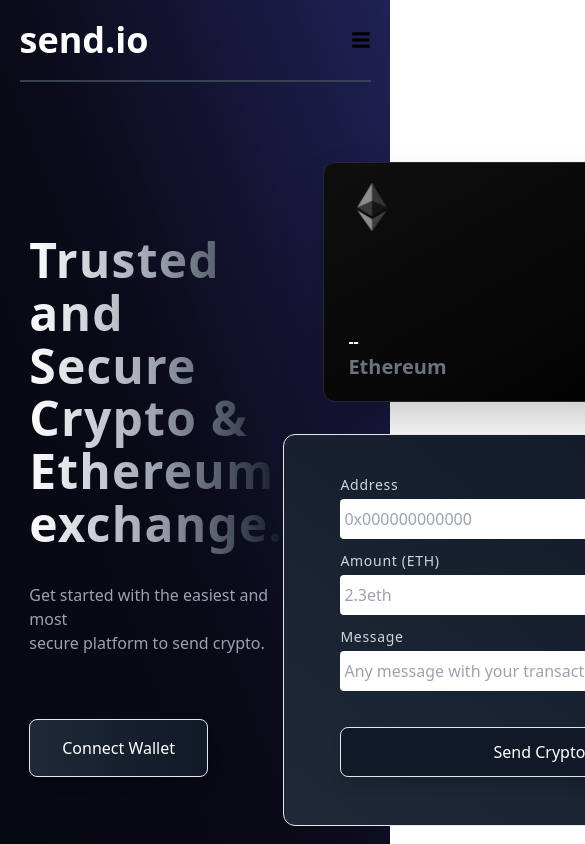
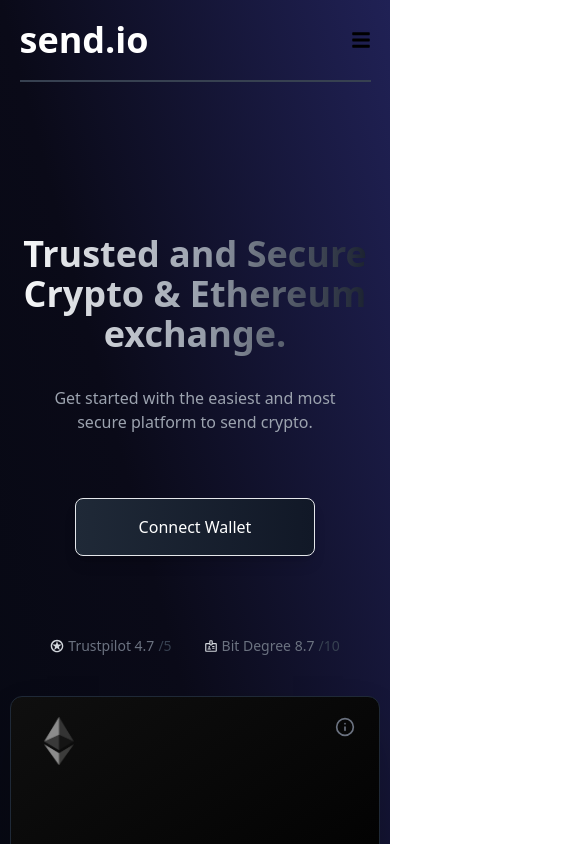
Before and after one commit to Aman-Mandal/Send-IT, a React (Vite) app in the folder client/: page / in a window 390 px wide. Shown: the top 844 px of the page, 585 px wide, since content can reach past the window. Built offline with nearby package versions, Linux system fonts and the light colour scheme.

Commit message:
Made the header responsive

```diff
--- a/client/src/components/Header/Header.jsx
+++ b/client/src/components/Header/Header.jsx
@@ -39,24 +39,24 @@
     <header className="bg-gradient-to-tr min-h-screen from-[#050810] via-[#0A0A18] to-[#202155] ">
       <Navbar />
       <div className="min-w-screen py-20 ">
-        <div className="flex w-[85%] mx-auto">
-          <div className="flex-[0.5] pt-10">
-            <h1 className="text-5xl font-bold py-8 text-transparent bg-clip-text bg-gradient-to-r from-white to-gray-900 via-gray-400 leading-[3.3rem] tracking-wide">
+        <div className="flex lg:flex-row flex-col w-[95%] md:w-[85%] mx-auto max-w-7xl">
+          <div className="flex-[0.5] flex flex-col pt-10">
+            <h1 className="text-4xl md:text-5xl text-center md:text-left font-bold py-8 text-transparent bg-clip-text bg-gradient-to-r from-white to-gray-900 via-gray-400 md:leading-[3.3rem] md:tracking-wide">
               Trusted and Secure <br /> Crypto & Ethereum <br /> exchange.
             </h1>
-            <p className="text-base text-gray-400 pb-6">
+            <p className="text-base text-center md:text-left text-gray-400 pb-6">
               Get started with the easiest and most <br /> secure platform to
               send crypto.
             </p>
 
             <button
               onClick={connectWallet}
-              className="bg-gradient-to-r from-gray-800 to-gray-900 border border-gray-200 my-10 text-white px-8 py-4 rounded-lg shadow-lg hover:bg-gray-900"
+              className="bg-gradient-to-r w-[15rem] md:mx-0 mx-auto from-gray-800 to-gray-900 border border-gray-200 my-10 text-white px-8 py-4 rounded-lg shadow-lg hover:bg-gray-900"
             >
               Connect Wallet
             </button>
 
-            <div className="flex gap-8 my-10">
+            <div className="flex gap-8 my-10 mx-auto md:mx-0">
               <p className="flex items-center gap-1 text-gray-500 text-sm">
                 <GiAlliedStar className="text-gray-300" />
                 Trustpilot 4.7 <span className="text-gray-700">/5</span>
@@ -75,7 +75,7 @@
             </div>
 
             {/* Form */}
-            <form className="flex flex-col bg-gradient-to-tr from-gray-800 to-gray-900 border border-gray-200  w-[32rem] my-8  px-14 pt-10 pb-6 rounded-xl mx-auto">
+            <form className="flex flex-col bg-gradient-to-tr from-gray-800 to-gray-900 border border-gray-200  w-full md:w-[32rem] my-8 px-4 md:px-14 pt-10 pb-6 rounded-xl mx-auto">
               <label
                 className="text-sm text-gray-300 pb-1 font-thin tracking-wider"
                 htmlFor="tx-address"
--- a/client/src/components/WalletCard/Card.jsx
+++ b/client/src/components/WalletCard/Card.jsx
@@ -3,7 +3,7 @@
 
 const Card = () => {
   return (
-    <div className="rounded-xl flex flex-col justify-between w-[27rem] z-10 border border-gray-800 bg-gradient-to-br to-[#000000] from-[#0f0f0f] py-5 px-6 h-[15rem] mx-auto shadow-2xl ">
+    <div className="rounded-xl flex flex-col justify-between w-full md:w-[27rem] z-10 border border-gray-800 bg-gradient-to-br to-[#000000] from-[#0f0f0f] py-5 px-6 h-[15rem] mx-auto shadow-2xl ">
       <div className="flex justify-between ">
         <img src={ethLogo} className="w-12" />
         <FiInfo className="text-gray-500 text-xl cursor-pointer" />
```
